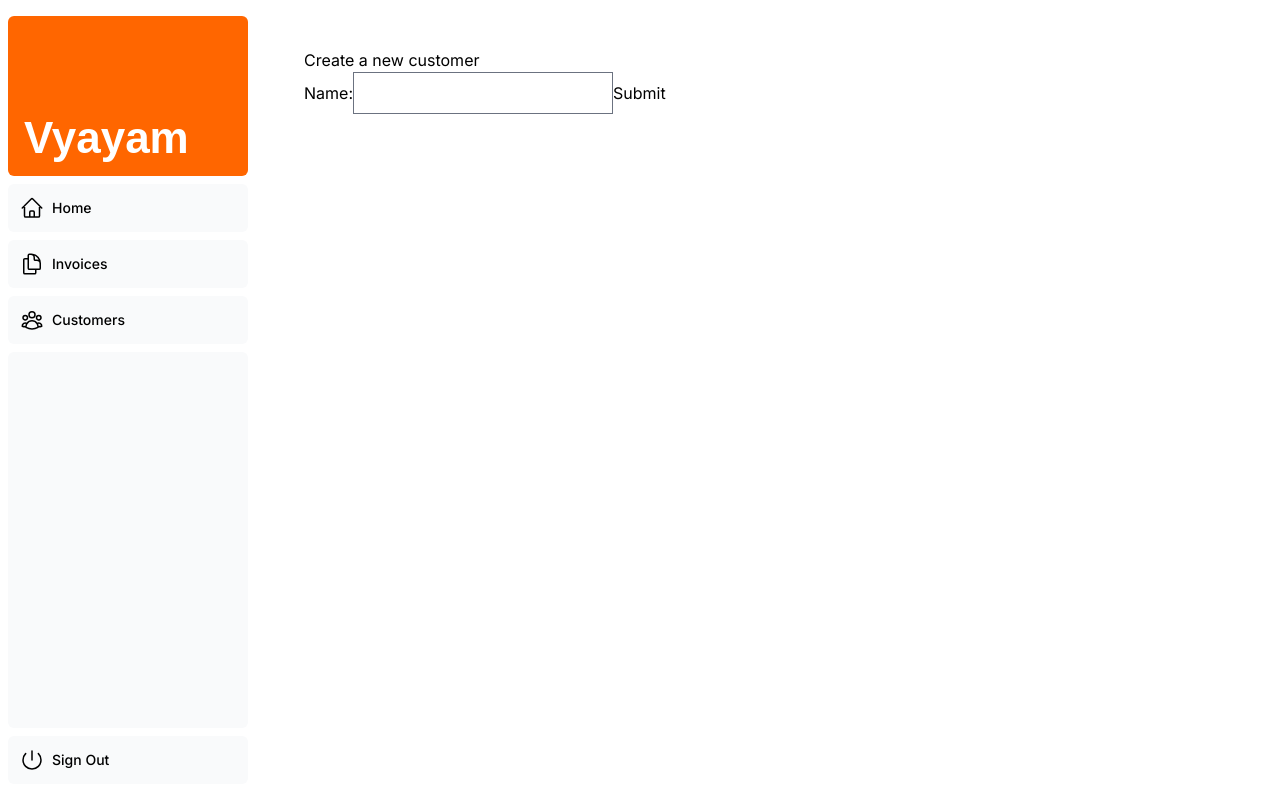
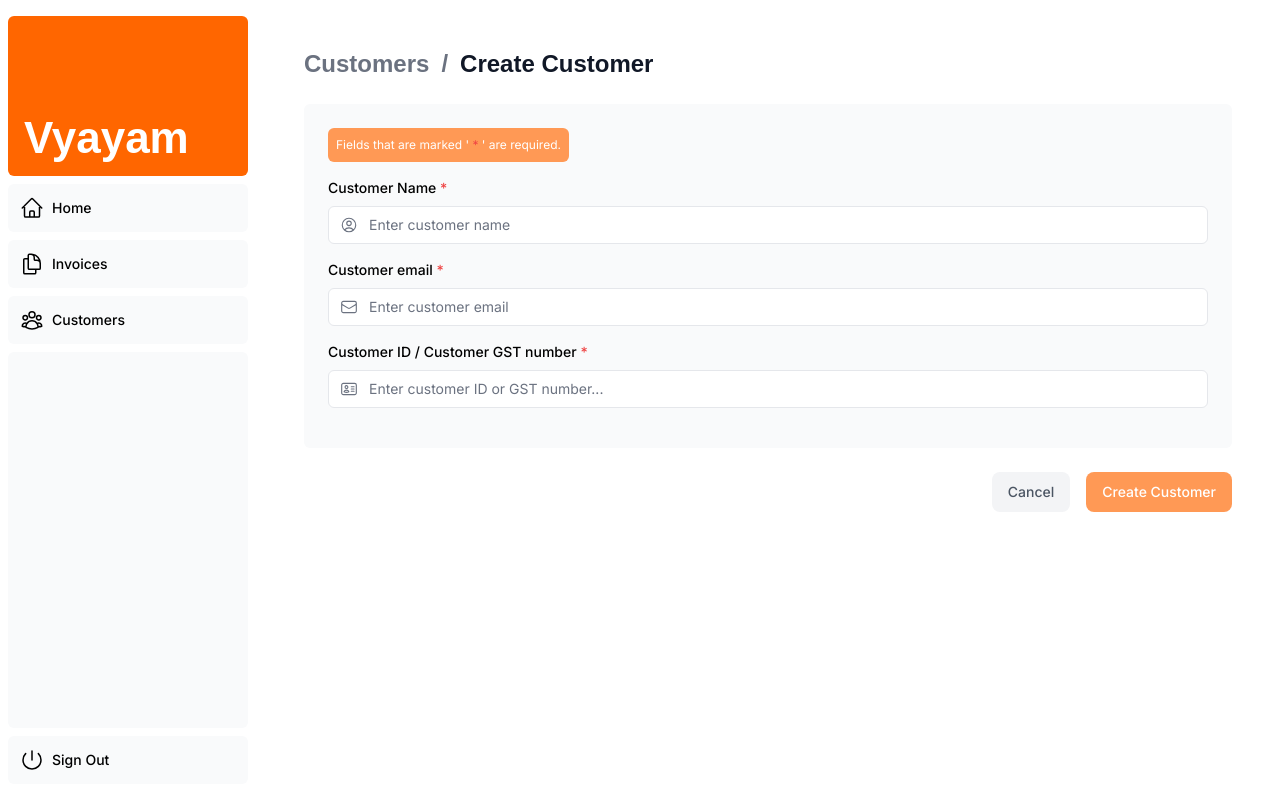
Before and after one commit to codeza-ai/InvoSafe, a Next.js app: page /dashboard/customers/create in a window 1280 px wide. Built offline with nearby package versions, Linux system fonts and the light colour scheme; a web font is replaced by a local one.

Commit message:
Create a new customer form, table, and breadcrumbs
Create a new form to create customer with fields: name, email, unique id/gst number. Add breadcrumbs to the create cutomer page.

```diff
--- a/app/dashboard/customers/create/page.tsx
+++ b/app/dashboard/customers/create/page.tsx
@@ -1,5 +1,6 @@
 import {Metadata} from 'next';
 import CustomerForm from '@/app/ui/customers/create-form';
+import Breadcrumbs from '@/app/ui/breadcrumbs';
 
 export const metadata: Metadata = {
     title: 'Create customer',
@@ -7,8 +8,17 @@ export const metadata: Metadata = {
 export default async function Page() {
     return (
         <main>
-        <h1>Create a new customer</h1>
-        <CustomerForm/>
+            <Breadcrumbs
+                breadcrumbs={[
+                    { label: 'Customers', href: '/dashboard/customers' },
+                    {
+                        label: 'Create Customer',
+                        href: '/dashboard/customers/create',
+                        active: true,
+                    },
+                ]}
+            />
+            <CustomerForm/>
         </main>
     );
 }
--- a/app/dashboard/invoices/[id]/edit/page.tsx
+++ b/app/dashboard/invoices/[id]/edit/page.tsx
@@ -1,5 +1,5 @@
 import Form from '@/app/ui/invoices/edit-form';
-import Breadcrumbs from '@/app/ui/invoices/breadcrumbs';
+import Breadcrumbs from '@/app/ui/breadcrumbs';
 import { fetchInvoiceById, fetchCustomers } from '@/app/lib/data';
 import { notFound } from 'next/navigation';
 import { Metadata } from 'next';
--- a/app/dashboard/invoices/create/page.tsx
+++ b/app/dashboard/invoices/create/page.tsx
@@ -1,5 +1,5 @@
 import Form from '@/app/ui/invoices/create-form';
-import Breadcrumbs from '@/app/ui/invoices/breadcrumbs';
+import Breadcrumbs from '@/app/ui/breadcrumbs';
 import { fetchCustomers } from '@/app/lib/data';
 import { Metadata } from 'next';
 
--- a/app/ui/customers/create-form.tsx
+++ b/app/ui/customers/create-form.tsx
@@ -1,13 +1,93 @@
+'use client';
+import Link from 'next/link';
+import {
+  UserCircleIcon,
+  EnvelopeIcon,
+  IdentificationIcon
+} from '@heroicons/react/24/outline';
+import { Button } from '@/app/ui/button';
 
+export default function CustomerForm() {
 
-export default function CustomerForm(){
-    return (
-        <form>
-            <label>
-                Name:
-                <input type="text" name="name" />
-            </label>
-            <button type="submit">Submit</button>
-        </form>
-    )
+  return (
+    <form>
+      <div className="rounded-md bg-gray-50 p-4 md:p-6">
+        <div className='mb-4 text-[12px] bg-[#FF9955] text-white rounded-md p-2 w-fit'>
+          Fields that are marked ' <span className='text-red-500'>*</span> ' are required.
+        </div>
+        {/* Customer Name */}
+            <div className="mb-4">
+                <label htmlFor="amount" className="mb-2 block text-sm font-medium">
+                    Customer Name <span className='text-red-500'>*</span>
+                </label>
+                <div className="relative mt-2 rounded-md">
+                    <div className="relative">
+                        <input
+                            id="amount"
+                            name="amount"
+                            type="text"
+                            step="0.01"
+                            placeholder="Enter customer name"
+                            className="peer block w-full rounded-md border border-gray-200 py-2 pl-10 text-sm outline-2 placeholder:text-gray-500"
+                            required
+                        />
+                        {/* ₹ */}
+                        <UserCircleIcon className="pointer-events-none absolute left-3 top-1/2 h-[18px] w-[18px] -translate-y-1/2 text-gray-500 peer-focus:text-gray-900" />
+                    </div>
+                </div>
+            </div>
+
+        {/* Customer Email */}
+        <div className="mb-4">
+          <label htmlFor="amount" className="mb-2 block text-sm font-medium">
+            Customer email <span className='text-red-500'>*</span>
+          </label>
+          <div className="relative mt-2 rounded-md">
+            <div className="relative">
+              <input
+                id="amount"
+                name="amount"
+                type="email"
+                step="0.01"
+                placeholder="Enter customer email"
+                className="peer block w-full rounded-md border border-gray-200 py-2 pl-10 text-sm outline-2 placeholder:text-gray-500"
+                required
+              />
+              {/* ₹ */}
+              <EnvelopeIcon className="pointer-events-none absolute left-3 top-1/2 h-[18px] w-[18px] -translate-y-1/2 text-gray-500 peer-focus:text-gray-900" />
+            </div>
+          </div>
+        </div>
+        {/* Customer ID/GST number */}
+        <div className="mb-4">
+          <label htmlFor="amount" className="mb-2 block text-sm font-medium">
+            Customer ID / Customer GST number <span className='text-red-500'>*</span>
+          </label>
+          <div className="relative mt-2 rounded-md">
+            <div className="relative">
+              <input
+                id="amount"
+                name="amount"
+                type="text"
+                step="0.01"
+                placeholder="Enter customer ID or GST number..."
+                className="peer block w-full rounded-md border border-gray-200 py-2 pl-10 text-sm outline-2 placeholder:text-gray-500"
+                required
+              />
+              <IdentificationIcon className="pointer-events-none absolute left-3 top-1/2 h-[18px] w-[18px] -translate-y-1/2 text-gray-500 peer-focus:text-gray-900" />
+            </div>
+          </div>
+        </div>
+      </div>
+      <div className="mt-6 flex justify-end gap-4">
+        <Link
+          href="/dashboard/customers"
+          className="flex h-10 items-center rounded-lg bg-gray-100 px-4 text-sm font-medium text-gray-600 transition-colors hover:bg-gray-200"
+        >
+          Cancel
+        </Link>
+        <Button type="submit">Create Customer</Button>
+      </div>
+    </form>
+  );
 }
--- a/app/ui/customers/table.tsx
+++ b/app/ui/customers/table.tsx
@@ -4,6 +4,7 @@ import Search from '@/app/ui/search';
 import {
   FormattedCustomersTable,
 } from '@/app/lib/definitions';
+import { CreateCustomer } from '@/app/ui/invoices/buttons';
 
 export default async function CustomersTable({
   customers,
@@ -15,7 +16,10 @@ export default async function CustomersTable({
       <h1 className={`${lusitana.className} mb-8 text-xl md:text-2xl`}>
         Customers
       </h1>
-      <Search placeholder="Search customers..." />
+      <div className="mt-4 flex items-center justify-between gap-2 md:mt-8">
+        <Search placeholder="Search customers..." />
+        <CreateCustomer />
+      </div>
       <div className="mt-6 flow-root">
         <div className="overflow-x-auto">
           <div className="inline-block min-w-full align-middle">
--- a/app/ui/invoices/buttons.tsx
+++ b/app/ui/invoices/buttons.tsx
@@ -9,6 +9,17 @@ export function CreateInvoice() {
       className="flex h-10 items-center rounded-lg bg-[#ff6600] px-4 text-sm font-medium text-white transition-colors hover:bg-[#FF9955] focus-visible:outline focus-visible:outline-2 focus-visible:outline-offset-2 focus-visible:outline-blue-600"
     >
       <span className="hidden md:block">Create Invoice</span>{' '}
+      <PlusIcon className="h-5 md:ml-4" />
+    </Link>
+  );
+}
+export function CreateCustomer() {
+  return (
+    <Link
+      href="/dashboard/customers/create"
+      className="flex h-10 items-center rounded-lg bg-[#ff6600] px-4 text-sm font-medium text-white transition-colors hover:bg-[#FF9955] focus-visible:outline focus-visible:outline-2 focus-visible:outline-offset-2 focus-visible:outline-blue-600"
+    >
+      <span className="hidden md:block">Create Customer</span>{' '}
       <PlusIcon className="h-5 md:ml-4" />
     </Link>
   );
--- a/app/ui/invoices/create-form.tsx
+++ b/app/ui/invoices/create-form.tsx
@@ -6,8 +6,8 @@ import {
   CheckIcon,
   ClockIcon,
   UserCircleIcon,
+  CurrencyRupeeIcon
 } from '@heroicons/react/24/outline';
-import CurrencyRupeeIcon from '@mui/icons-material/CurrencyRupee';
 import { Button } from '@/app/ui/button';
 import { createInvoice, State } from '@/app/lib/actions';
 import { useActionState } from 'react';
@@ -19,10 +19,13 @@ export default function Form({ customers }: { customers: CustomerField[] }) {
   return (
     <form action={formAction}>
       <div className="rounded-md bg-gray-50 p-4 md:p-6">
+        <div className='mb-4 text-[12px] bg-[#FF9955] text-white rounded-md p-2 w-fit'>
+          Fields that are marked ' <span className='text-red-500'>*</span> ' are required.
+        </div>
         {/* Customer Name */}
         <div className="mb-4">
           <label htmlFor="customer" className="mb-2 block text-sm font-medium">
-            Choose customer
+            Choose customer<span className='text-red-500'>*</span>
           </label>
           <div className="relative">
             <select
@@ -56,7 +59,7 @@ export default function Form({ customers }: { customers: CustomerField[] }) {
         {/* Invoice Amount */}
         <div className="mb-4">
           <label htmlFor="amount" className="mb-2 block text-sm font-medium">
-            Choose an amount
+            Choose an amount<span className='text-red-500'>*</span>
           </label>
           <div className="relative mt-2 rounded-md">
             <div className="relative">
@@ -65,7 +68,7 @@ export default function Form({ customers }: { customers: CustomerField[] }) {
                 name="amount"
                 type="number"
                 step="0.01"
-                placeholder="Enter USD amount"
+                placeholder="Enter amount..."
                 className="peer block w-full rounded-md border border-gray-200 py-2 pl-10 text-sm outline-2 placeholder:text-gray-500"
                 required
               />
@@ -78,7 +81,7 @@ export default function Form({ customers }: { customers: CustomerField[] }) {
         {/* Invoice Status */}
         <fieldset>
           <legend className="mb-2 block text-sm font-medium">
-            Set the invoice status
+            Set the invoice status<span className='text-red-500'>*</span>
           </legend>
           <div className="rounded-md border border-gray-200 bg-white px-[14px] py-3">
             <div className="flex gap-4">
```
Also changed, not shown: app/ui/breadcrumbs.tsx (renamed from app/ui/invoices/breadcrumbs.tsx).
